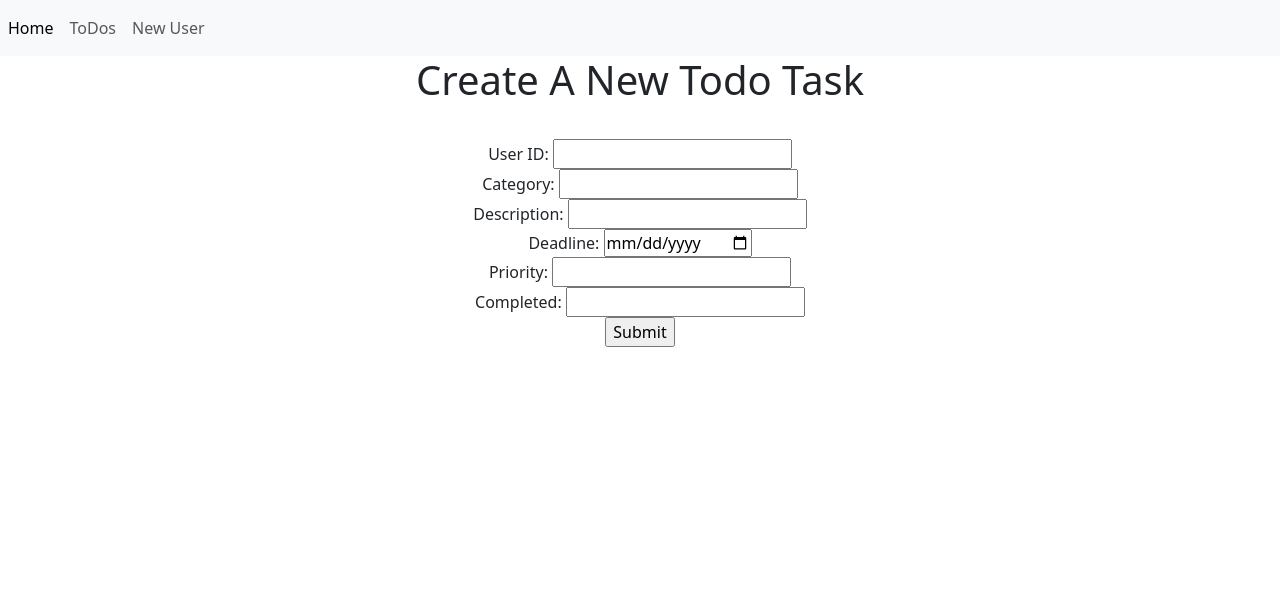
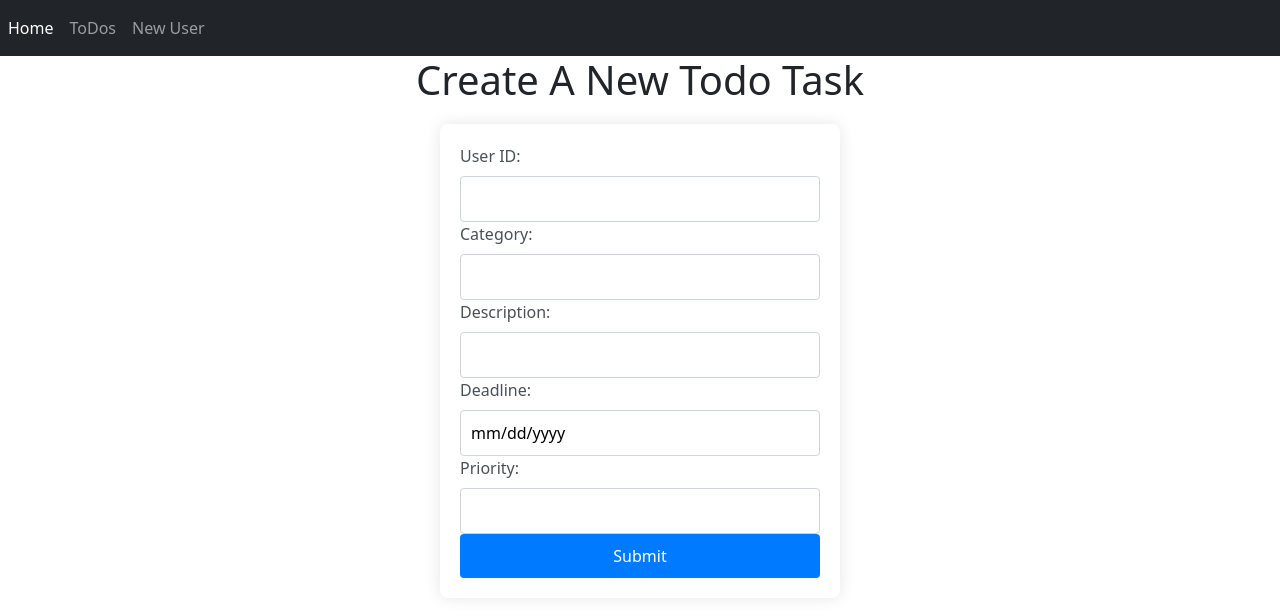
Before and after one commit to JeanetteGz/Workbook8_StayOrganized, a plain HTML site: page new_todo.html in a window 1280 px wide. Drawn offline with nearby package versions, Linux system fonts and the light colour scheme.

Commit message:
Addded some styling

```diff
--- a/new_todo.html
+++ b/new_todo.html
@@ -8,11 +8,11 @@
     <link href="/styles/new_todo.css" rel="stylesheet" />
     <link href="https://cdn.jsdelivr.net/npm/bootstrap@5.3.2/dist/css/bootstrap.min.css" rel="stylesheet"
         integrity="sha384-T3c6CoIi6uLrA9TneNEoa7RxnatzjcDSCmG1MXxSR1GAsXEV/Dwwykc2MPK8M2HN" crossorigin="anonymous" />
-    <link rel="stylesheet" href="https://cdn.jsdelivr.net/npm/bootstrap-icons@1.11.2/font/bootstrap-icons.min.css" />
+    <link rel="stylesheet" href="https://fonts.googleapis.com/css2?family=Roboto:wght@400&display=swap">
 </head>
 
 <body>
-    <nav class="navbar navbar-expand-lg navbar-light bg-light">
+    <nav class="navbar navbar-expand-lg bg-dark" data-bs-theme="dark">
         <button class="navbar-toggler" type="button" data-bs-toggle="collapse" data-bs-target="#navbarNavAltMarkup"
             aria-controls="navbarNavAltMarkup" aria-expanded="false" aria-label="Toggle navigation">
             <span class="navbar-toggler-icon"></span>
@@ -48,10 +48,6 @@
             <label for="priority">Priority:</label>
                 <input id="priority" type="text" required>
         </div>
-        <div>
-            <label for="completed">Completed:</label>
-                <input id="completed" type="text" required>
-        </div>
         <input type="submit" value="Submit">
     </form>
 
--- a/styles/index.css
+++ b/styles/index.css
@@ -1,3 +1,54 @@
+body {
+    font-family: 'Arial', sans-serif;
+    background-color: #f8f9fa;
+    color: #343a40;
+    margin: 0;
+    padding: 0;
+    background: linear-gradient(to bottom right, #f8f9fa, #e9ecef);
+    /* Gradient background */
+    background-size: cover;
+    background-attachment: fixed;
+}
+
 h1 {
     text-align: center;
+    color: #343a40;
+    margin-top: 50px;
+    font-size: 2.5em;
 }
+
+p {
+    text-align: center;
+    max-width: 600px;
+    margin: 0 auto;
+    color: #6c757d;
+    line-height: 1.5;
+}
+
+.container {
+    margin-top: 30px;
+}
+
+.card {
+    background-color: #fff;
+    border-radius: 10px;
+    box-shadow: 0 0 10px rgba(0, 0, 0, 0.1);
+    padding: 20px;
+    margin-bottom: 20px;
+}
+
+.navbar-nav a {
+    color: #fff;
+    margin-right: 15px;
+    text-decoration: none;
+    transition: color 0.3s ease-in-out;
+}
+
+.navbar-nav a:hover {
+    color: #17a2b8;
+}
+
+.icon {
+    font-size: 1.5em;
+    margin-right: 5px;
+}
--- a/styles/new_todo.css
+++ b/styles/new_todo.css
@@ -1,8 +1,60 @@
+body {
+    font-family: 'Roboto', sans-serif;
+    background-color: #f8f9fa; /* Light gray background */
+}
+
 h1 {
     text-align: center;
+    color: #343a40; /* Dark text color */
 }
+
+nav {
+    background-color: #343a40; /* Dark navbar background color */
+    color: #fff; /* Navbar text color */
+}
+
 form {
-    align-items: center;
-    text-align: center;
-    margin-top: 35px;
+    max-width: 400px;
+    margin: 20px auto;
+    padding: 20px;
+    background-color: #fff;
+    border-radius: 8px;
+    box-shadow: 0 0 15px rgba(0, 0, 0, 0.1);
 }
+
+label {
+    display: block;
+    margin-bottom: 8px;
+    color: #495057; /* Label text color */
+}
+
+input {
+    width: 100%;
+    padding: 10px;
+    margin-bottom: 15px;
+    border: 1px solid #ced4da; /* Input border color */
+    border-radius: 4px;
+    box-sizing: border-box;
+}
+
+input[type="date"] {
+    appearance: none;
+}
+
+input[type="date"]::-webkit-inner-spin-button,
+input[type="date"]::-webkit-calendar-picker-indicator {
+    display: none;
+}
+
+input[type="submit"] {
+    background-color: #007bff; /* Submit button background color */
+    color: #fff; /* Submit button text color */
+    border: none;
+    padding: 10px 15px;
+    border-radius: 4px;
+    cursor: pointer;
+}
+
+input[type="submit"]:hover {
+    background-color: #0056b3; /* Hover color for submit button */
+}
--- a/styles/new_user.css
+++ b/styles/new_user.css
@@ -1,7 +1,61 @@
-h1 {
-    text-align: center;
-}
 form {
     align-items: center;
     text-align: center;
 }
+
+body {
+    font-family: 'Arial', sans-serif;
+    background-color: #f8f9fa;
+}
+
+h1 {
+    text-align: center;
+    color: #343a40;
+}
+
+nav {
+    background-color: #343a40;
+    color: #fff;
+}
+
+form {
+    max-width: 400px;
+    margin: 20px auto;
+    padding: 20px;
+    background-color: #fff;
+    border-radius: 8px;
+    box-shadow: 0 0 15px rgba(0, 0, 0, 0.1);
+}
+
+label {
+    display: block;
+    margin-bottom: 8px;
+    color: #495057;
+}
+
+input {
+    width: 100%;
+    padding: 10px;
+    margin-bottom: 15px;
+    border: 1px solid #ced4da;
+    border-radius: 4px;
+    box-sizing: border-box;
+}
+
+#password-error {
+    color: #dc3545;
+    margin-bottom: 15px;
+}
+
+input[type="submit"] {
+    background-color: #6f00ff;
+    color: #fff;
+    border: none;
+    padding: 10px 15px;
+    border-radius: 4px;
+    cursor: pointer;
+}
+
+input[type="submit"]:hover {
+    background-color: #0056b3;
+}
```
Also changed, not shown: index.html (+21 -6 lines), new_user.html (+1 -1 lines), scripts/index.js (added, +63 -0 lines), styles/todos.css (+43 -0 lines), todos.html (+1 -2 lines).
